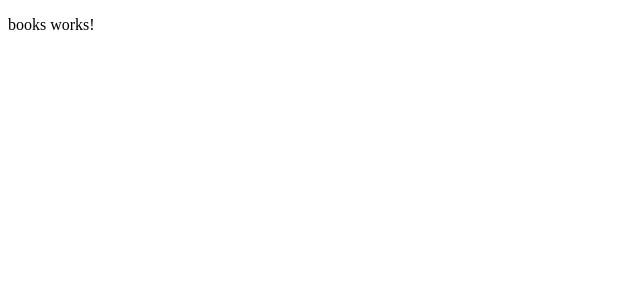
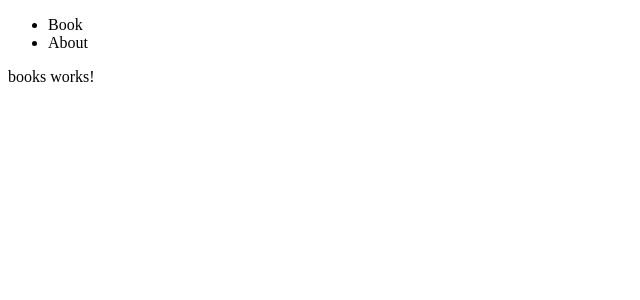
Before and after one commit to web-dave/workshop_1_2019, an Angular app: page / in a window 1280 px wide. Shown: the top 300 px of the page, without its empty margins (0-640 px from the left). Built offline with nearby package versions, Linux system fonts and the light colour scheme.

Commit message:
nav component

```diff
--- a/src/app/app.component.html
+++ b/src/app/app.component.html
@@ -1,4 +1,5 @@
 <!--The content below is only a placeholder and can be replaced.-->
+<wd-navigation></wd-navigation>
 <wd-books></wd-books>
 
 <router-outlet></router-outlet>
--- a/src/app/app.module.ts
+++ b/src/app/app.module.ts
@@ -5,10 +5,12 @@
 import { AppComponent } from './app.component';
 import { AboutModule } from './about/about.module';
 import { BooksModule } from './books/books.module';
+import { NavigationComponent } from './navigation/navigation.component';
 
 @NgModule({
   declarations: [
-    AppComponent
+    AppComponent,
+    NavigationComponent
   ],
   imports: [
     BrowserModule,
--- /dev/null
+++ b/src/app/navigation/navigation.component.html
@@ -0,0 +1,4 @@
+<ul>
+  <li>Book</li>
+  <li>About</li>
+</ul>
--- /dev/null
+++ b/src/app/navigation/navigation.component.ts
@@ -0,0 +1,15 @@
+import { Component, OnInit } from '@angular/core';
+
+@Component({
+  selector: 'wd-navigation',
+  templateUrl: './navigation.component.html',
+  styleUrls: ['./navigation.component.scss']
+})
+export class NavigationComponent implements OnInit {
+
+  constructor() { }
+
+  ngOnInit() {
+  }
+
+}
```
Also changed, not shown: src/app/navigation/navigation.component.scss (added), 1 other file (tests, documents, lock files or other folders).
